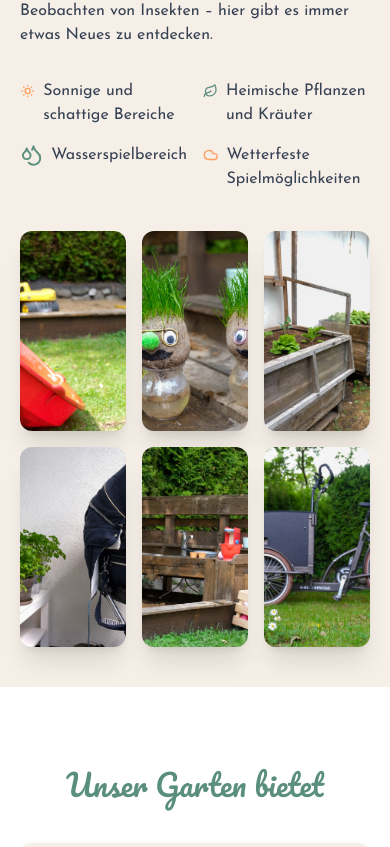
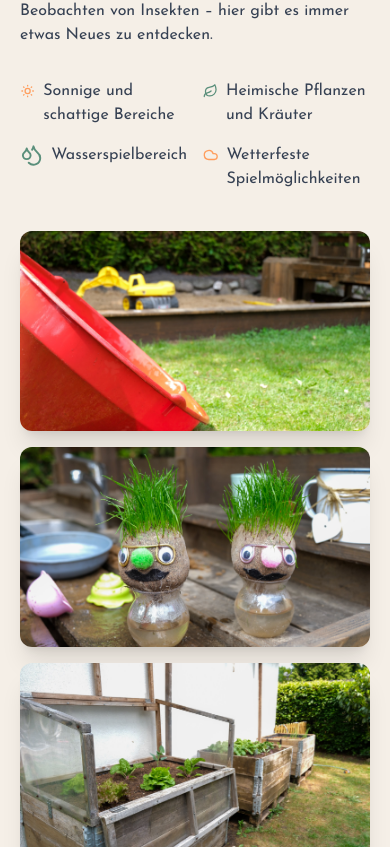
Before and after one commit to alexanderklass/sina_project_v2, a Next.js app: page /garden in a window 390 px wide. Shown: the part 1153-2000 px from the top of the page. Built offline with nearby package versions, Linux system fonts and the light colour scheme; what tailwindcss-animated would draw is missing.

Commit message:
fixed image layout for garden

```diff
--- a/next.config.ts
+++ b/next.config.ts
@@ -1,9 +1,11 @@
 import type { NextConfig } from 'next';
 
 const nextConfig: NextConfig = {
+    /*
     output: 'export',
     basePath: '/sina_project',
     assetPrefix: '/sina_project',
+    */
 };
 
 export default nextConfig;
--- a/src/app/(pages)/garden/page.tsx
+++ b/src/app/(pages)/garden/page.tsx
@@ -67,7 +67,7 @@ export default function Garden() {
                             </div>
                         </div>
                     </div>
-                    <div className={'grid grid-cols-3 gap-4 w-full items-center'}>
+                    <div className={'grid md:grid-cols-3 gap-4 w-full items-center'}>
                         <div className={'relative overflow-hidden rounded-xl shadow-xl w-full h-[200px]'}>
                             <Image className={'object-cover'} fill src={sandkasten_closeup} alt={'garden'} />
                         </div>
--- a/src/app/(pages)/rooms/page.tsx
+++ b/src/app/(pages)/rooms/page.tsx
@@ -26,7 +26,7 @@ export default function Rooms() {
                 <div>
                     <TitleFontText className={'text-[#5a8f7b] text-3xl'}>Impressionen</TitleFontText>
                 </div>
-                <div className={'grid-cols-2 md:grid-cols-3 lg:grid-cols-4 gap-4 grid'}>
+                <div className={'grid-cols-2 md:grid-cols-2 lg:grid-cols-4 gap-4 grid'}>
                     {impressions.map((impression, index) => (
                         <div
                             className={
```
